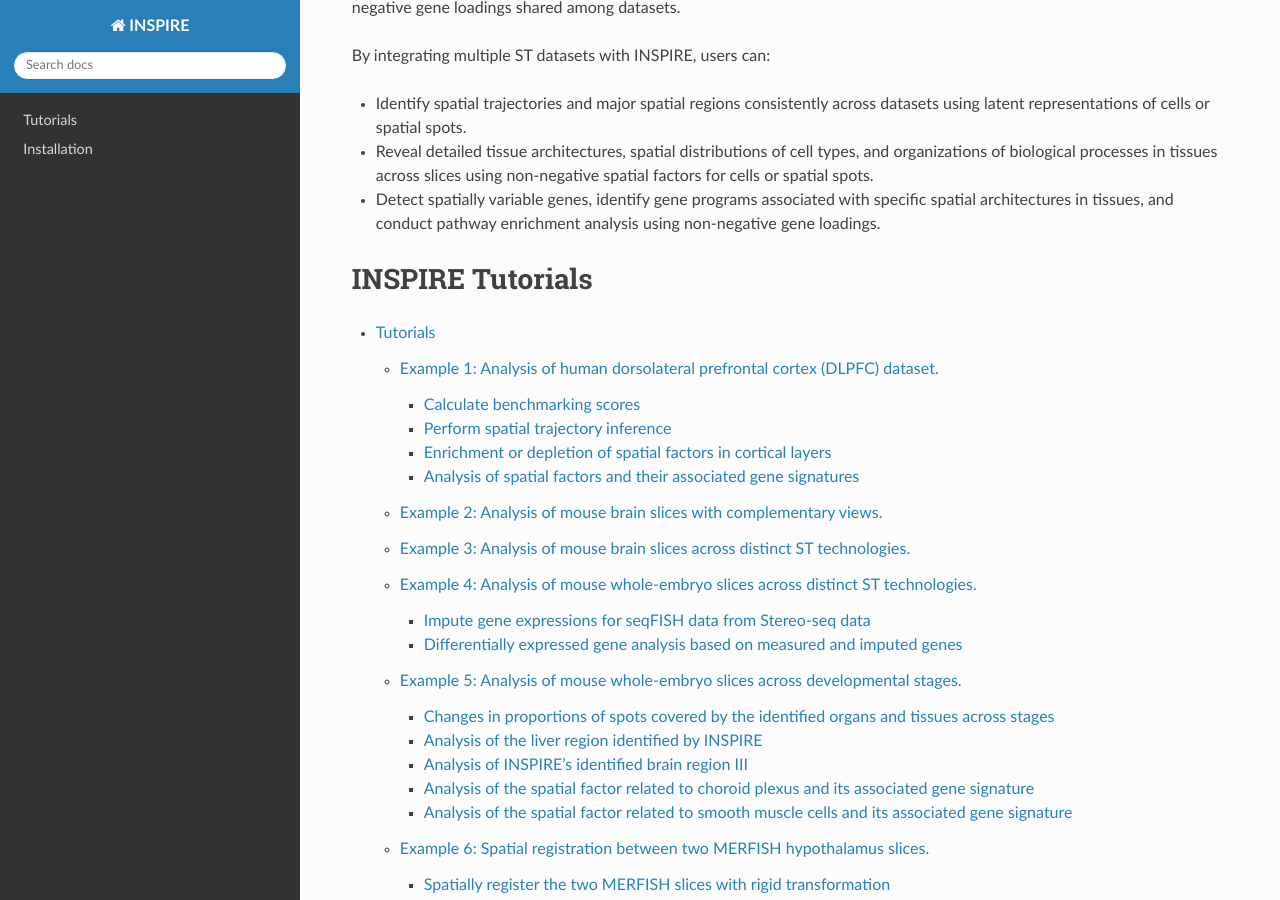
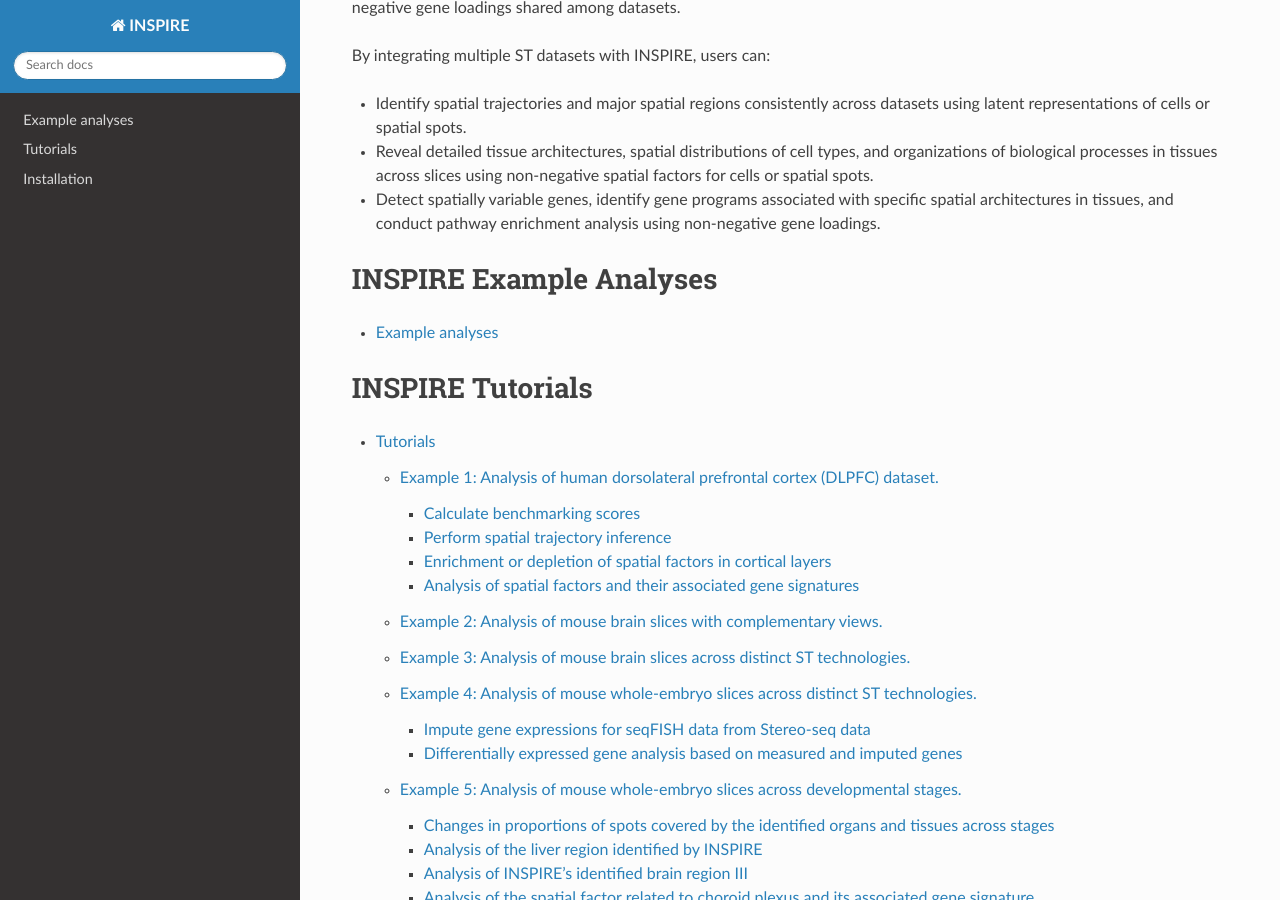
Before and after one commit to jiazhao97/INSPIRE-tutorial, a Sphinx documentation site: the page built from docs/source/index.rst, in a window 1280 px wide and 900 px high, scrolled down 1004 px. Built offline with Sphinx 7.4.7 and the Read the Docs theme 3.1.0, drawn with Linux system fonts in a browser that asks for light colours; pages that are not in the unit, such as notebooks, are missing from menus.

Commit message:
Add files via upload

```diff
--- a/docs/source/index.rst
+++ b/docs/source/index.rst
@@ -15,6 +15,14 @@ By integrating multiple ST datasets with INSPIRE, users can:
 * Detect spatially variable genes, identify gene programs associated with specific spatial architectures in tissues, and conduct pathway enrichment analysis using non-negative gene loadings.
 
 
+INSPIRE Example Analyses
+==================
+.. toctree::
+   :maxdepth: 2
+
+   examples/index.rst
+
+
 INSPIRE Tutorials
 ==================
 .. toctree::
```
